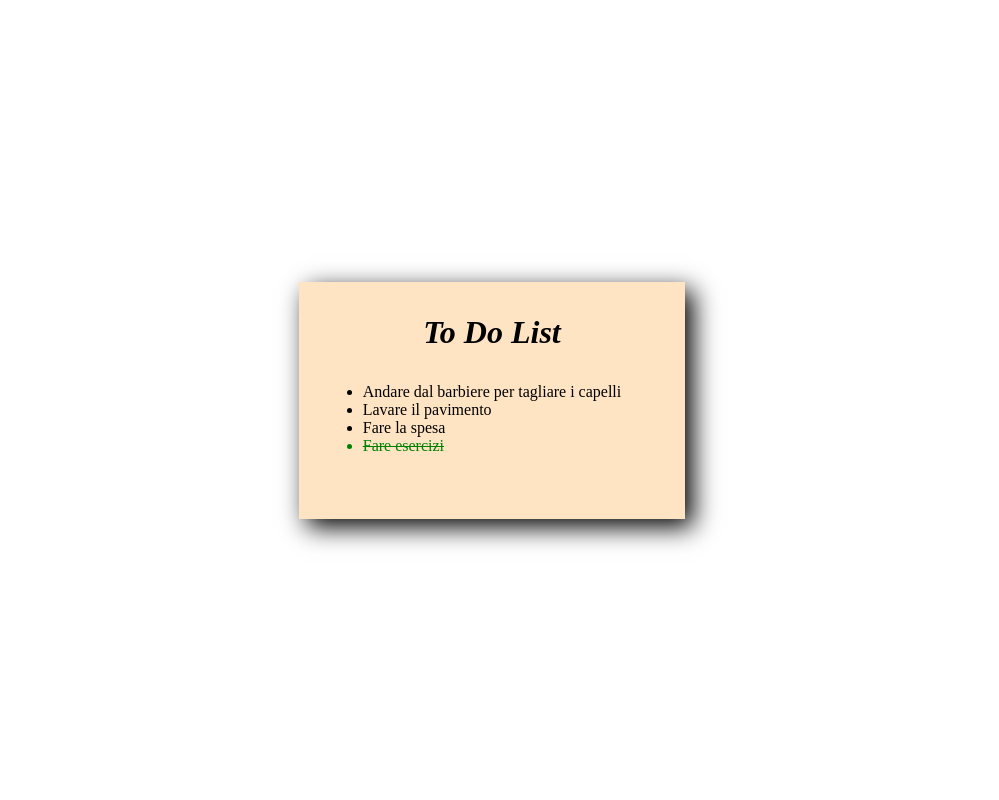
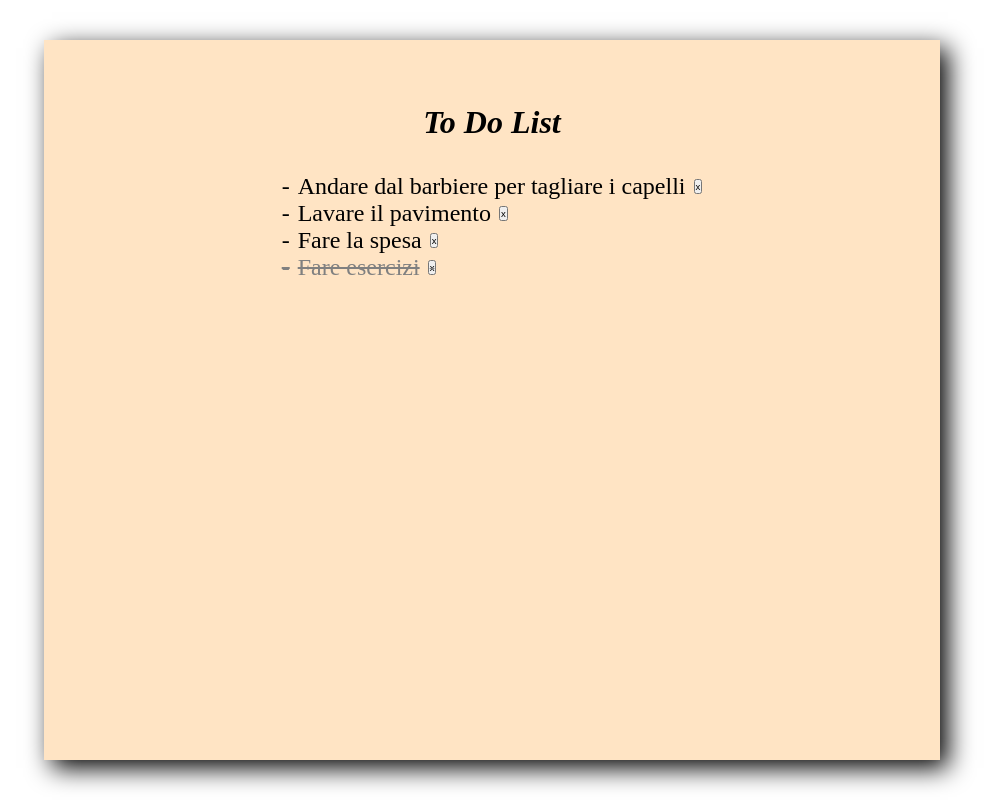
Before and after one commit to agostinoluca/vue-todolist, a Vue app: page / in a window 1280 px wide. Shown: the whole page, without its empty margins (148-1147 px from the left). Built offline with nearby package versions, Linux system fonts and the light colour scheme.

Commit message:
add method splice to delete todo(index,1)

```diff
--- a/src/App.vue
+++ b/src/App.vue
@@ -14,8 +14,13 @@ export default {
     };
   },
   methods: {
+    // l'elemento cambia lo stato booleano dell'attributo 'done' al click
     toggleDone(index) {
       this.toDo[index].done = !this.toDo[index].done;
+    },
+    // al click sulla x recupera l'index del toDo e lo elimina
+    removeTodo(index) {
+      this.toDo.splice(index, 1);
     }
   }
 };
@@ -29,6 +34,7 @@ export default {
     <ul class="toDoList">
       <li v-for="(todo, index) in toDo" :key="index" @click="toggleDone(index)" :class="{ 'completed': todo.done }">
         {{ todo.text }}
+        <button @click="removeTodo(index)">x</button>
       </li>
     </ul>
   </div>
--- a/src/style.css
+++ b/src/style.css
@@ -14,6 +14,8 @@
 }
 
 .paper {
+  width: 70%;
+  height: 90%;
   background-color: bisque;
   padding: 2rem;
   display: flex;
@@ -23,18 +25,35 @@
 }
 
 .paper h1 {
+  margin-top: 2rem;
   font-style: italic;
 }
 
 .toDoList {
   padding: 2rem;
+  font-size: 1.5rem;
+  position: relative;
 }
 
 .toDoList:hover {
   cursor: pointer;
 }
 
+.toDoList li {
+  display: flex;
+  align-items: center;
+  gap: 0.5rem;
+}
+
+.toDoList li::before {
+  content: '-';
+}
+
+.toDoList button {
+  font-size: 0.6rem;
+}
+
 .completed {
   text-decoration: line-through;
-  color: green;
+  color: gray;
 }
```
